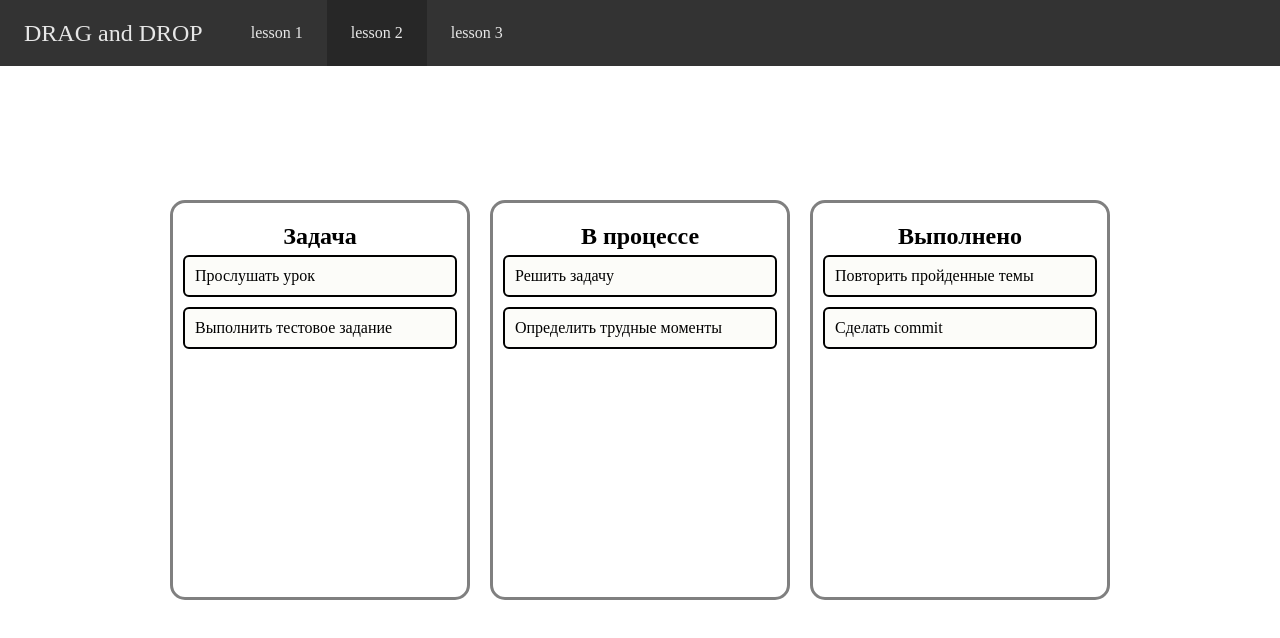
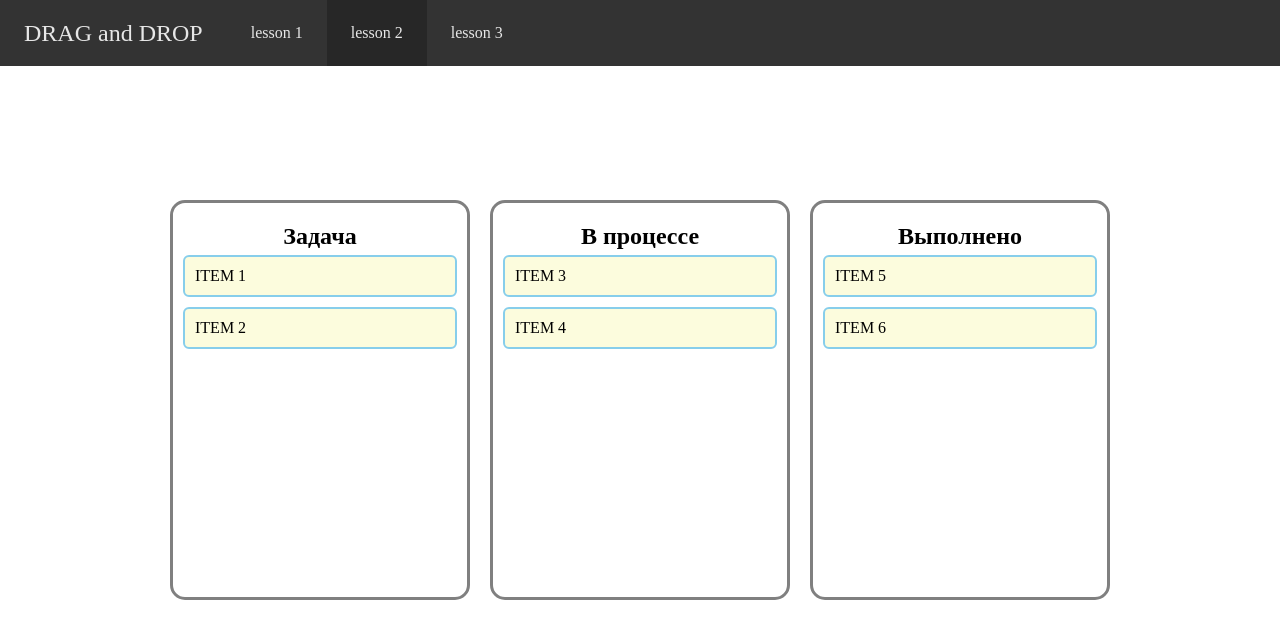
Before and after one commit to fl0wka/drag-n-drop, a React (Create React App) app: page /lesson2 in a window 1280 px wide. Shown: the top 638 px of the page. Built offline with nearby package versions, Linux system fonts and the light colour scheme.

Commit message:
some corrections and refactoring in the lesson 2

```diff
--- a/src/app/assets/css/App.css
+++ b/src/app/assets/css/App.css
@@ -86,12 +86,12 @@ body {
 
 .board__item {
   width: 100%;
-  border: 2px solid;
+  border: 2px solid skyblue;
   padding: 10px;
   border-radius: 6px;
   margin: 5px 0;
   cursor: grab;
-  background-color: #fcfcf9;
+  background-color: #fcfcdd;
 }
 
 .drop-area {
--- a/src/app/components/common/board.tsx
+++ b/src/app/components/common/board.tsx
@@ -1,9 +1,39 @@
-import { FC } from 'react';
-import { BoardProps } from '../../types/types';
+import { FC, DragEvent } from 'react';
+import { BoardProps, IBoard } from '../../types/types';
+import { copyItem } from '../../utils/copyItem';
+import { deleteElementOfArray } from '../../utils/deleteElementOfArray';
 
-const Board: FC<BoardProps> = ({ title, children }) => {
+const Board: FC<BoardProps> = ({
+  title,
+  children,
+  board,
+  currentBoard,
+  currentItem,
+  updateBoards,
+}) => {
+  function dropOverHandler(e: DragEvent<HTMLDivElement>): void {
+    e.preventDefault();
+  }
+
+  function dropItemHandler(board: IBoard) {
+    if (currentBoard && currentItem) {
+      if (board.items.length === 0) {
+        const copyBoard: IBoard = copyItem(board);
+        copyBoard.items.push(currentItem);
+        const currentIndex = currentBoard.items.indexOf(currentItem);
+        const copyCurrentBoard: IBoard = copyItem(currentBoard);
+        deleteElementOfArray(copyCurrentBoard.items, currentIndex);
+        updateBoards(copyBoard, copyCurrentBoard);
+      }
+    }
+  }
+
   return (
-    <div className="board">
+    <div
+      className="board"
+      onDragOver={(e) => dropOverHandler(e)}
+      onDrop={(e) => dropItemHandler(board)}
+    >
       <div className="board__title">{title}</div>
       {children}
     </div>
--- a/src/app/components/common/boardCard.tsx
+++ b/src/app/components/common/boardCard.tsx
@@ -1,5 +1,7 @@
 import { FC, DragEvent } from 'react';
 import { BoardCardProps, IBoard, IBoardCard } from '../../types/types';
+import { copyItem } from '../../utils/copyItem';
+import { deleteElementOfArray } from '../../utils/deleteElementOfArray';
 
 const BoardCard: FC<BoardCardProps> = ({
   item,
@@ -43,15 +45,14 @@ const BoardCard: FC<BoardCardProps> = ({
         return;
       }
 
+      const copyCurrentBoard: IBoard = copyItem(currentBoard);
+      const copyBoard: IBoard = copyItem(board);
+
       if (currentBoard === board) {
         const currentIndex = currentBoard.items.indexOf(currentItem);
-        const copyCurrentBoard: IBoard = JSON.parse(
-          JSON.stringify(currentBoard)
-        );
-        copyCurrentBoard.items.splice(currentIndex, 1);
+        deleteElementOfArray(copyCurrentBoard.items, currentIndex);
         const dropIndex = currentBoard.items.indexOf(item);
         copyCurrentBoard.items.splice(dropIndex, 0, currentItem);
-        const copyBoard: IBoard = JSON.parse(JSON.stringify(board));
 
         copyBoard.items = copyCurrentBoard.items; // ???
 
@@ -60,12 +61,8 @@ const BoardCard: FC<BoardCardProps> = ({
 
       if (currentBoard !== board) {
         const currentIndex = currentBoard.items.indexOf(currentItem);
-        const copyCurrentBoard: IBoard = JSON.parse(
-          JSON.stringify(currentBoard)
-        );
-        copyCurrentBoard.items.splice(currentIndex, 1);
+        deleteElementOfArray(copyCurrentBoard.items, currentIndex);
         const dropIndex = board.items.indexOf(item);
-        const copyBoard: IBoard = JSON.parse(JSON.stringify(board));
         copyBoard.items.splice(dropIndex + 1, 0, currentItem);
         updateBoards(copyBoard, copyCurrentBoard);
       }
--- a/src/app/pages/lesson2Page.tsx
+++ b/src/app/pages/lesson2Page.tsx
@@ -9,24 +9,24 @@ const Lesson2Page: FC = () => {
       id: 1,
       title: 'Задача',
       items: [
-        { id: 1, title: 'Прослушать урок' },
-        { id: 2, title: 'Выполнить тестовое задание' },
+        { id: 1, title: 'ITEM 1' },
+        { id: 2, title: 'ITEM 2' },
       ],
     },
     {
       id: 2,
       title: 'В процессе',
       items: [
-        { id: 3, title: 'Решить задачу' },
-        { id: 4, title: 'Определить трудные моменты' },
+        { id: 3, title: 'ITEM 3' },
+        { id: 4, title: 'ITEM 4' },
       ],
     },
     {
       id: 3,
       title: 'Выполнено',
       items: [
-        { id: 5, title: 'Повторить пройденные темы' },
-        { id: 6, title: 'Сделать commit' },
+        { id: 5, title: 'ITEM 5' },
+        { id: 6, title: 'ITEM 6' },
       ],
     },
   ]);
@@ -50,7 +50,14 @@ const Lesson2Page: FC = () => {
   return (
     <div className="container">
       {boards.map((board) => (
-        <Board key={board.id} title={board.title}>
+        <Board
+          key={board.id}
+          title={board.title}
+          board={board}
+          currentBoard={currentBoard}
+          currentItem={currentItem}
+          updateBoards={updateBoards}
+        >
           {board.items.map((item) => (
             <BoardCard
               key={item.id}
--- a/src/app/types/types.ts
+++ b/src/app/types/types.ts
@@ -28,6 +28,10 @@ export interface IBoard {
 export interface BoardProps {
   title: string;
   children: ReactNode;
+  board: IBoard;
+  currentBoard: IBoard | null;
+  currentItem: IBoardCard | null;
+  updateBoards: (board: IBoard, currentBoard: IBoard) => void;
 }
 
 export interface BoardCardProps {
--- /dev/null
+++ b/src/app/utils/copyItem.ts
@@ -0,0 +1,3 @@
+export function copyItem(item: any) {
+  return JSON.parse(JSON.stringify(item));
+}
--- /dev/null
+++ b/src/app/utils/deleteElementOfArray.ts
@@ -0,0 +1,3 @@
+export const deleteElementOfArray = (array: any[], index: number): any[] => {
+  return array.splice(index, 1);
+};
```
